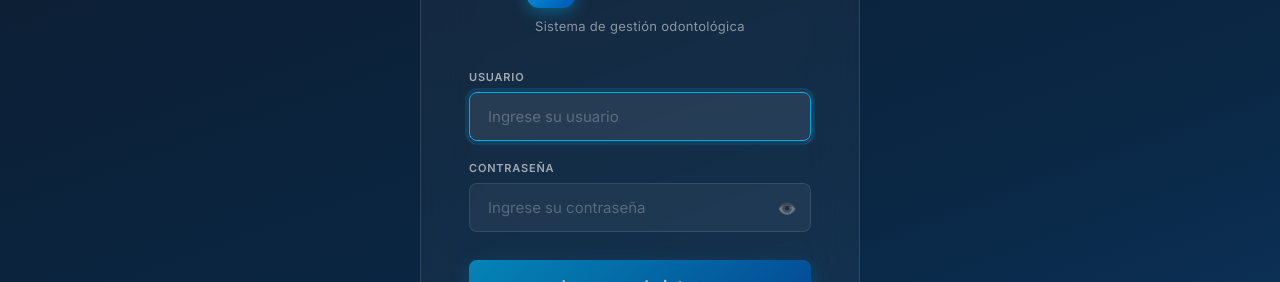
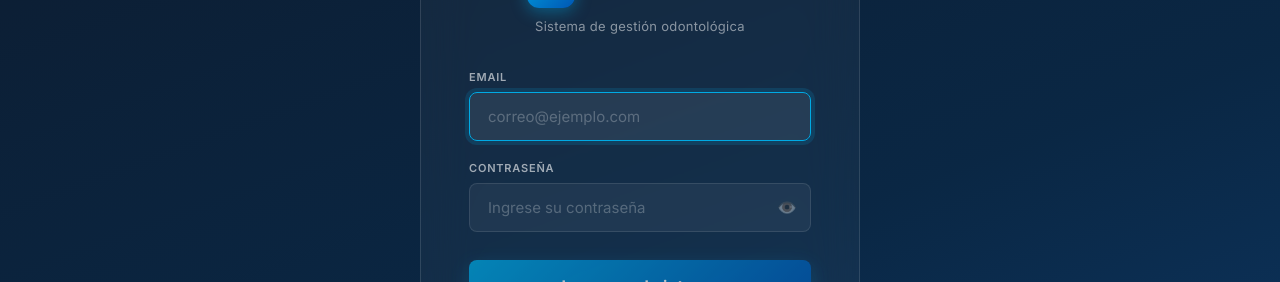
Before and after one commit to Dymension1/historia-clinica-app, a React (Vite) app: page / in a window 1280 px wide. Shown: the part 243-525 px from the top of the page. Built offline with nearby package versions, Linux system fonts and the light colour scheme; no server answers.

Commit message:
feat(login): rate limiting, localStorage persistence & accessibility improvements

```diff
--- a/src/pages/Login.tsx
+++ b/src/pages/Login.tsx
@@ -1,4 +1,4 @@
-import { useState } from 'react';
+import { useState, useCallback, useEffect } from 'react';
 import { supabase } from '../lib/supabaseClient';
 import '../styles/Login.css';
 
@@ -6,31 +6,96 @@ interface LoginProps {
   onLogin: (email: string, userId: string) => void;
 }
 
+const MAX_INTENTOS = 5;
+const BLOQUEO_MS = 30_000; // 30 segundos
+const LS_BLOQUEO_KEY = 'hc_login_bloqueado_hasta';
+const LS_INTENTOS_KEY = 'hc_login_intentos';
+
 function Login({ onLogin }: LoginProps) {
   const [usuario, setUsuario] = useState('');
   const [contrasena, setContrasena] = useState('');
   const [error, setError] = useState('');
   const [cargando, setCargando] = useState(false);
   const [mostrarContrasena, setMostrarContrasena] = useState(false);
+  const [intentosFallidos, setIntentosFallidos] = useState<number>(
+    () => parseInt(localStorage.getItem(LS_INTENTOS_KEY) ?? '0', 10)
+  );
+  const [bloqueadoHasta, setBloqueadoHasta] = useState<number | null>(
+    () => {
+      const val = localStorage.getItem(LS_BLOQUEO_KEY);
+      if (!val) return null;
+      const ts = parseInt(val, 10);
+      return Date.now() < ts ? ts : null; // ignorar si ya expiró
+    }
+  );
+  const [segsRestantes, setSegsRestantes] = useState(0);
 
-    const manejarSubmit = async (e: React.FormEvent<HTMLFormElement>) => {
+  const estaBloqueado = bloqueadoHasta !== null && Date.now() < bloqueadoHasta;
+
+  // Cuenta regresiva en tiempo real
+  useEffect(() => {
+    if (!estaBloqueado) {
+      setSegsRestantes(0);
+      return;
+    }
+    const actualizar = () => {
+      const restantes = Math.ceil(((bloqueadoHasta ?? 0) - Date.now()) / 1000);
+      if (restantes <= 0) {
+        setBloqueadoHasta(null);
+        localStorage.removeItem(LS_BLOQUEO_KEY);
+        setError('');
+      } else {
+        setSegsRestantes(restantes);
+        setError(`Demasiados intentos fallidos. Esperá ${restantes}s antes de intentar de nuevo.`);
+      }
+    };
+    actualizar();
+    const intervalo = setInterval(actualizar, 1000);
+    return () => clearInterval(intervalo);
+  }, [estaBloqueado, bloqueadoHasta]);
+
+  const manejarSubmit = useCallback(async (e: React.SyntheticEvent<HTMLFormElement>) => {
     e.preventDefault();
+    if (estaBloqueado) return;
+
     setError('');
     setCargando(true);
 
-        const { data, error } = await supabase.auth.signInWithPassword({
-            email: usuario.trim(),
+    try {
+      const { data, error: authError } = await supabase.auth.signInWithPassword({
+        email: usuario.trim().toLowerCase(),
         password: contrasena,
       });
 
-        if (error) {
-            setError('Usuario o contraseña incorrectos');
-            setCargando(false);
+      if (authError) {
+        const nuevosIntentos = intentosFallidos + 1;
+        setContrasena('');
+
+        if (nuevosIntentos >= MAX_INTENTOS) {
+          const hasta = Date.now() + BLOQUEO_MS;
+          setBloqueadoHasta(hasta);
+          localStorage.setItem(LS_BLOQUEO_KEY, String(hasta));
+          localStorage.setItem(LS_INTENTOS_KEY, '0');
+          setIntentosFallidos(0);
+        } else {
+          const restantes = MAX_INTENTOS - nuevosIntentos;
+          setIntentosFallidos(nuevosIntentos);
+          localStorage.setItem(LS_INTENTOS_KEY, String(nuevosIntentos));
+          setError(`Usuario o contraseña incorrectos. ${restantes} intento${restantes !== 1 ? 's' : ''} restante${restantes !== 1 ? 's' : ''}.`);
+        }
         return;
       }
 
+      // Éxito: limpiar bloqueo
+      setIntentosFallidos(0);
+      setBloqueadoHasta(null);
+      localStorage.removeItem(LS_BLOQUEO_KEY);
+      localStorage.removeItem(LS_INTENTOS_KEY);
       onLogin(data.user.email ?? '', data.user.id);
-    };
+    } finally {
+      setCargando(false);
+    }
+  }, [usuario, contrasena, intentosFallidos, estaBloqueado, onLogin]);
 
   return (
     <div className="login-wrapper">
@@ -47,17 +112,18 @@ function Login({ onLogin }: LoginProps) {
         <form onSubmit={manejarSubmit} noValidate>
 
           <div className="login-input-wrapper">
-                        <label className="login-label" htmlFor="input-usuario">Usuario</label>
+            <label className="login-label" htmlFor="input-usuario">Email</label>
             <input
               id="input-usuario"
-                            type="text"
+              type="email"
               className="login-input"
-                            placeholder="Ingrese su usuario"
+              placeholder="correo@ejemplo.com"
               value={usuario}
               onChange={(e) => setUsuario(e.target.value)}
               autoComplete="username"
               autoFocus
               required
+              disabled={cargando || estaBloqueado}
             />
           </div>
 
@@ -67,35 +133,36 @@ function Login({ onLogin }: LoginProps) {
               <input
                 id="input-contrasena"
                 type={mostrarContrasena ? 'text' : 'password'}
-                                className="login-input"
+                className="login-input login-input--password"
                 placeholder="Ingrese su contraseña"
                 value={contrasena}
                 onChange={(e) => setContrasena(e.target.value)}
                 autoComplete="current-password"
                 required
-                                style={{ paddingRight: '44px' }}
+                disabled={cargando || estaBloqueado}
               />
-                            <span
+              <button
+                type="button"
                 className="login-input-icon"
-                                onClick={() => setMostrarContrasena(!mostrarContrasena)}
-                                title={mostrarContrasena ? 'Ocultar' : 'Mostrar'}
+                onClick={() => setMostrarContrasena(prev => !prev)}
+                aria-label={mostrarContrasena ? 'Ocultar contraseña' : 'Mostrar contraseña'}
               >
                 {mostrarContrasena ? '🙈' : '👁️'}
-                            </span>
+              </button>
             </div>
           </div>
 
           {/* Mensaje de error */}
           {error && (
-                        <div className="login-error">
-                            <span>⚠️</span> {error}
+            <div className="login-error" role="alert" aria-live="assertive">
+              <span aria-hidden="true">⚠️</span> {error}
             </div>
           )}
 
           <button
             type="submit"
             className="login-btn"
-                        disabled={cargando || !usuario || !contrasena}
+            disabled={cargando || !usuario || !contrasena || estaBloqueado}
           >
             {cargando ? (
               <><span className="spinner"></span>Ingresando...</>
--- a/src/styles/Login.css
+++ b/src/styles/Login.css
@@ -104,6 +104,16 @@
   transition: all 0.3s ease;
 }
 
+/* Espacio para el botón del ojo */
+.login-input--password {
+  padding-right: 48px;
+}
+
+.login-input:disabled {
+  opacity: 0.5;
+  cursor: not-allowed;
+}
+
 .login-input::placeholder {
   color: rgba(255,255,255,0.25);
 }
@@ -115,6 +125,11 @@
 }
 
 .login-input-icon {
+  /* Reset de button */
+  background: none;
+  border: none;
+  padding: 0;
+  /* Posicionamiento */
   position: absolute;
   right: 14px;
   top: 50%;
@@ -124,6 +139,7 @@
   cursor: pointer;
   user-select: none;
   transition: color 0.2s;
+  line-height: 1;
 }
 .login-input-icon:hover {
   color: rgba(255,255,255,0.7);
```
Also changed, not shown: 1 other file (tests, documents, lock files or other folders). Lines whose indentation alone changed are shown as unchanged.
